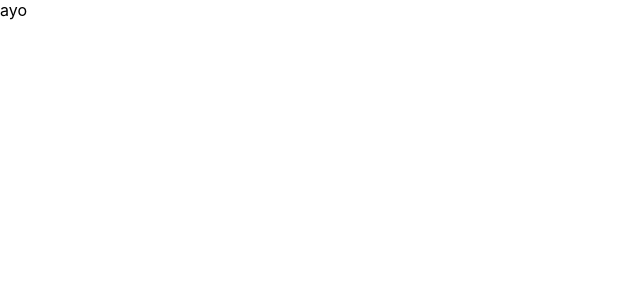
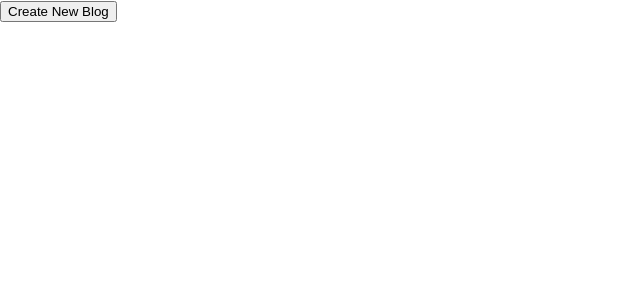
Before and after one commit to FelipeV99/Personal-Blog, a React (Create React App) app: page / in a window 1280 px wide. Shown: the top 300 px of the page, without its empty margins (0-640 px from the left). Built offline with nearby package versions, Linux system fonts and the light colour scheme.

Commit message:
added browser router

```diff
--- a/src/App.js
+++ b/src/App.js
@@ -1,8 +1,16 @@
+import Home from './components/Home/Home'
+import CreateBlog from './components/CreateBlog/CreateBlog'
+import {BrowserRouter as Router, Routes, Route} from 'react-router-dom'
 function App() {
   return (
-    <div className="App">
-      ayo
-    </div>
+    <>
+      <Router>
+        <Routes>
+          <Route path="/" element={<Home />} />
+          <Route path="/create-blog" element={<CreateBlog />} />
+        </Routes>
+      </Router>
+    </>
   );
 }
 
--- /dev/null
+++ b/src/components/CreateBlog/CreateBlog.jsx
@@ -0,0 +1,9 @@
+import React from 'react'
+
+const CreateBlog = () => {
+  return (
+    <div>CreateBlog</div>
+  )
+}
+
+export default CreateBlog
--- /dev/null
+++ b/src/components/Home/Home.jsx
@@ -0,0 +1,13 @@
+import React from 'react'
+import { useNavigate } from "react-router-dom";
+
+const Home = () => {
+    const navigate = useNavigate();
+  return (
+    <div>
+        <button onClick={() =>{navigate("/create-blog")}}>Create New Blog</button>
+    </div>
+  )
+}
+
+export default Home
```
Also changed, not shown: src/components/CreateBlog/createblog.css (added), src/components/Home/home.css (added).
